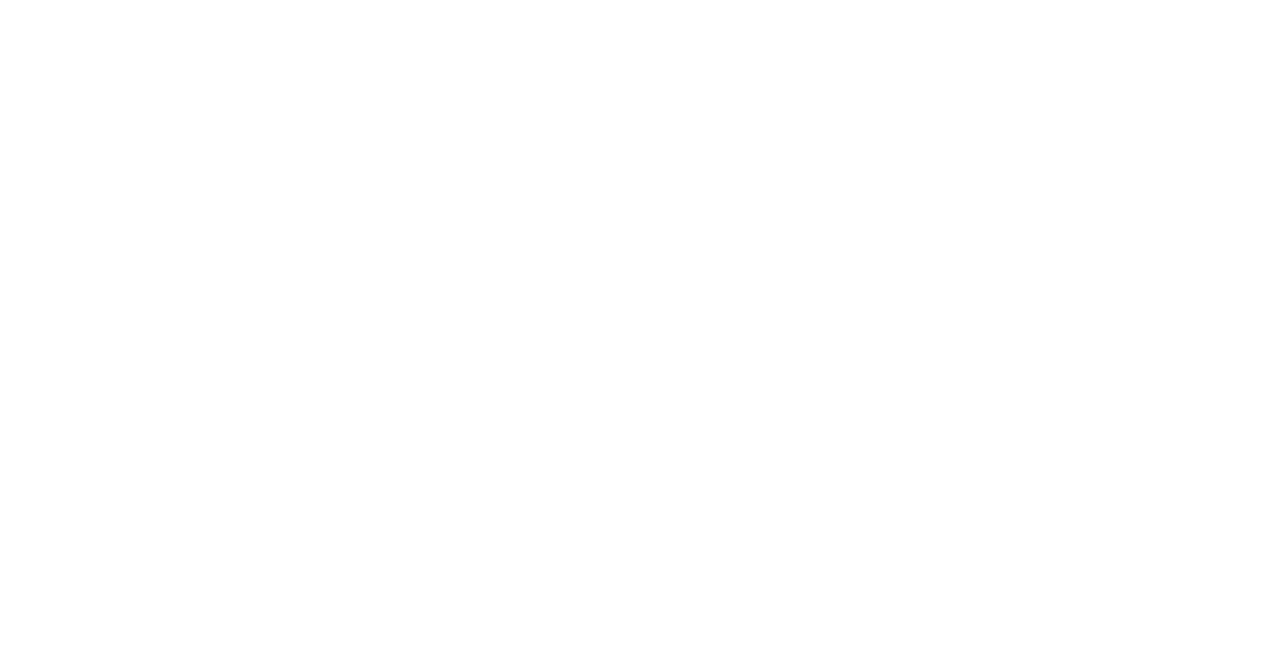
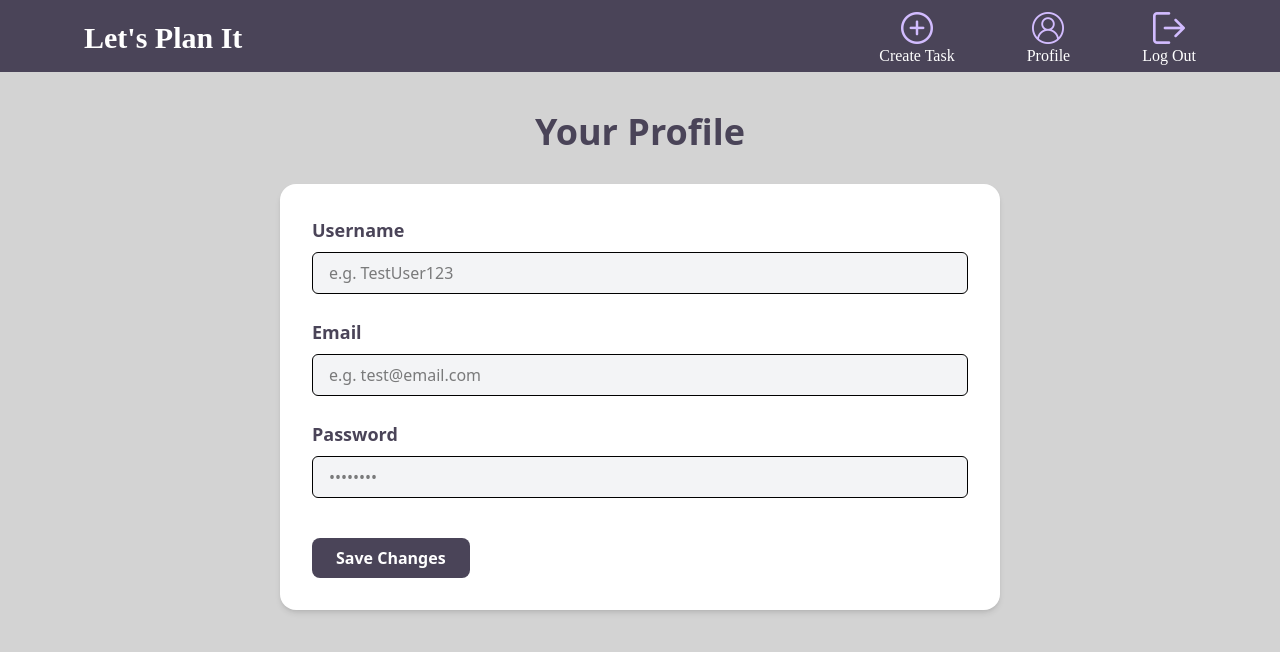
Before and after one commit to Plasmaman916/LetsPlanIt, a React (Vite) app: page /profile in a window 1280 px wide. Before the commit this address had no page. Shown: the top 652 px of the page. Built offline with nearby package versions, Linux system fonts and the light colour scheme; a web font is replaced by a local one.

Commit message:
profile somewhat working
profile working

```diff
--- a/src/App.tsx
+++ b/src/App.tsx
@@ -1,17 +1,16 @@
-import { useState } from "react";
-import reactLogo from "./assets/react.svg";
-import viteLogo from "/vite.svg";
 import { Routes, Route } from "react-router-dom";
 import Login from "./pages/Login";
 import Register from "./pages/Register";
 import Dashboard from "./pages/Dashboard";
+import Profile from "./pages/profile";
 
 function App() {
   return (
     <Routes>
-      <Route path="/" element={<Login />} exact={true} />
+      <Route path="/" element={<Login />} />
       <Route path="/register" element={<Register />} />
       <Route path="/dashboard" element={<Dashboard />} />
+      <Route path="/profile" element={<Profile />} />
     </Routes>
   );
 }
--- /dev/null
+++ b/src/pages/profile.tsx
@@ -0,0 +1,58 @@
+"use client";
+
+
+import Navigation from "../components/Navigation";
+
+export default function Profile() {
+  return (
+    <div className="min-h-screen bg-[#d3d3d3] font-sans">
+
+      <Navigation />
+
+      <div className="max-w-3xl mx-auto py-10 px-6">
+        <h1 className="text-4xl font-bold text-center text-[#4A4458] mb-8">
+          Your Profile
+        </h1>
+
+        <div className="bg-white rounded-2xl shadow-md p-8 space-y-6">
+          <div>
+            <label className="block text-lg font-bold text-[#4A4458] mb-2">
+              Username
+            </label>
+            <input
+              type="text"
+              placeholder="e.g. TestUser123"
+              className="w-full px-4 py-2 border rounded-md bg-gray-100"
+            />
+          </div>
+
+          <div>
+            <label className="block text-lg font-bold text-[#4A4458] mb-2">
+              Email
+            </label>
+            <input
+              type="email"
+              placeholder="e.g. test@email.com"
+              className="w-full px-4 py-2 border rounded-md bg-gray-100"
+            />
+          </div>
+
+          <div>
+            <label className="block text-lg font-bold text-[#4A4458] mb-2">
+              Password
+            </label>
+            <input
+              type="password"
+              placeholder="••••••••"
+              className="w-full px-4 py-2 border rounded-md bg-gray-100"
+            />
+          </div>
+
+          <button className="mt-4 bg-[#4A4458] hover:bg-[#2b3328] text-white px-6 py-2 rounded-lg font-bold transition-all">
+            Save Changes
+          </button>
+        </div>
+      </div>
+    </div>
+  );
+}
```
